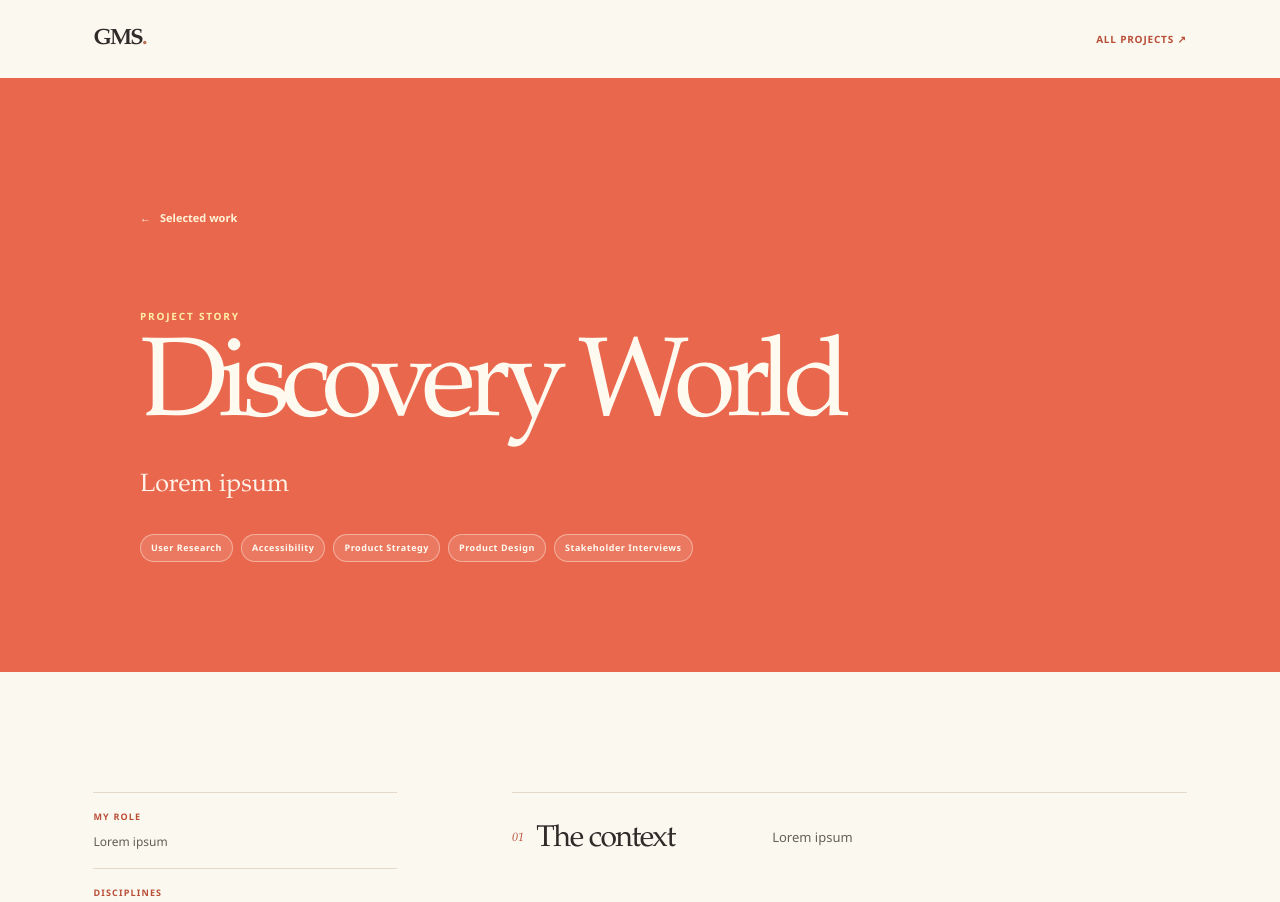
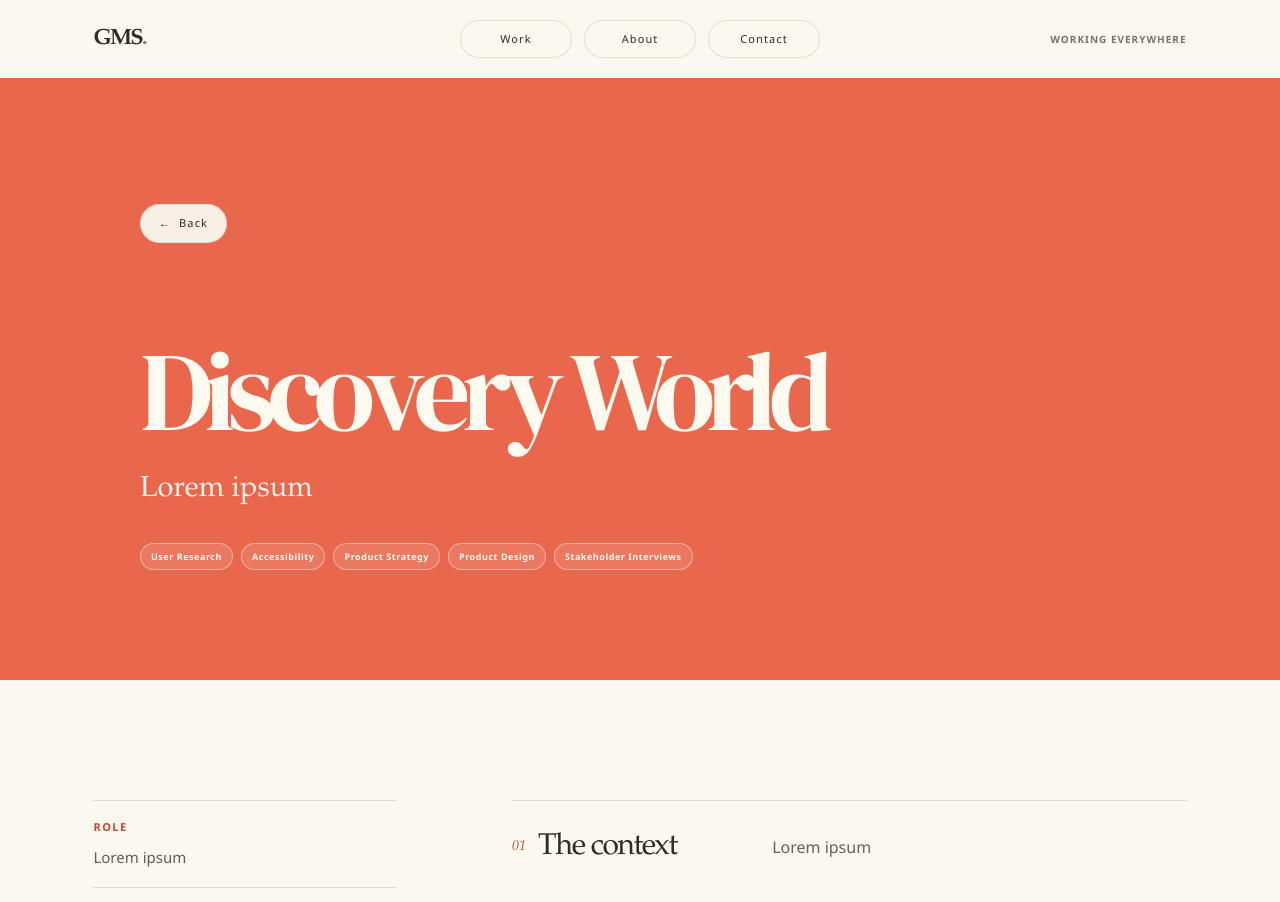
Before and after one commit to sladekg/sladekg.github.io, a Next.js app in the folder sladekg-portfolio/: page /projects/discovery-world in a window 1280 px wide. Shown: the top 902 px of the page. Built offline with nearby package versions, Linux system fonts and the light colour scheme.

Commit message:
style header font changes

```diff
--- a/sladekg-portfolio/app/components/case-study-card.tsx
+++ b/sladekg-portfolio/app/components/case-study-card.tsx
@@ -31,7 +31,6 @@ export default function CaseStudyCard({
       </div>
       <div className="card-copy">
         <div className="card-meta">
-          <span className="card-category">Selected work</span>
           <span className="card-count">{String(index + 1).padStart(2, "0")}</span>
         </div>
         <h3>{project.title}</h3>
@@ -41,7 +40,7 @@ export default function CaseStudyCard({
           ))}
         </div>
         <p className="card-context">{project.case_study.summary}</p>
-        <span className="project-card-link">Read project story <span aria-hidden="true">↗</span></span>
+        <span className="project-card-link">Read project story</span>
       </div>
     </Link>
   );
--- a/sladekg-portfolio/app/globals.css
+++ b/sladekg-portfolio/app/globals.css
@@ -126,9 +126,10 @@ textarea:focus-visible {
 
 .hero-name {
   margin: 9px 0 1px;
-  font-family: var(--serif);
+  font-family: var(--font-dm-serif-display), serif;
   font-size: clamp(64px, 11vw, 148px);
   font-weight: 400;
+  font-style: normal;
   letter-spacing: -0.085em;
   line-height: 0.91;
 }
@@ -204,6 +205,35 @@ textarea:focus-visible {
   margin-top: -78px;
   border-bottom: 1px solid var(--line);
   background: transparent;
+}
+
+.project-page .hero-meta {
+  display: grid;
+  grid-template-columns: minmax(0, 1fr) auto minmax(0, 1fr);
+  gap: 24px;
+}
+
+.project-main-nav {
+  justify-self: center;
+}
+
+.project-main-nav .nav-actions {
+  gap: 12px;
+}
+
+.project-main-nav .nav-button {
+  display: flex;
+  align-items: center;
+  justify-content: center;
+  color: var(--ink);
+  font-size: 11px;
+  font-weight: 550;
+  text-align: center;
+  text-transform: none;
+}
+
+.project-page .hero-location {
+  justify-self: end;
 }
 
 .folder-nav-inner {
@@ -235,12 +265,34 @@ textarea:focus-visible {
   transition:
     border-color 180ms ease,
     background 180ms ease,
-    color 180ms ease;
-}
-
-.nav-button:hover {
-  border-color: #b96f55;
-  background: #f0e5d7;
+    color 180ms ease,
+    transform 180ms ease;
+}
+
+.nav-button,
+.folder-tab,
+.retry-button,
+.contact-submit,
+.resume-button,
+.back-to-projects {
+  letter-spacing: 0.1em;
+}
+
+.nav-button:hover,
+.nav-button:focus-visible,
+.project-main-nav .nav-button:hover,
+.project-main-nav .nav-button:focus-visible {
+  border-color: #525bc7;
+  background: #525bc7;
+  color: #fff;
+  transform: scale(1.04);
+}
+
+.nav-button:active,
+.project-main-nav .nav-button:active {
+  border-color: var(--ink);
+  background: var(--ink);
+  color: #fff;
 }
 
 .folder-tabs {
@@ -264,7 +316,7 @@ textarea:focus-visible {
   background: transparent;
   color: var(--muted);
   cursor: pointer;
-  font-size: 11px;
+  font-size: 14px;
   font-weight: 550;
   transition:
     min-height 220ms ease,
@@ -311,9 +363,10 @@ textarea:focus-visible {
 
 .section-heading h2 {
   margin: 8px 0 0;
-  font-family: var(--serif);
+  font-family: var(--font-dm-serif-display), serif;
   font-size: clamp(58px, 8vw, 104px);
   font-weight: 400;
+  font-style: normal;
   letter-spacing: -0.07em;
   line-height: 0.92;
 }
@@ -437,21 +490,11 @@ textarea:focus-visible {
   margin-top: auto;
   padding-top: 22px;
   color: #b94e37;
-  font-size: 11px;
+  font-size: 13px;
   font-weight: 650;
   text-decoration: underline;
   text-decoration-color: #d89a76;
   text-underline-offset: 4px;
-}
-
-.project-card-link span {
-  font-size: 15px;
-  text-decoration: none;
-  transition: transform 180ms ease;
-}
-
-.case-study-card:hover .project-card-link span {
-  transform: translate(2px, -2px);
 }
 
 .card-art {
@@ -596,8 +639,8 @@ textarea:focus-visible {
 .card-context {
   margin: 0;
   color: var(--muted);
-  font-size: 13px;
-  line-height: 1.75;
+  font-size: 15px;
+  line-height: 1.8;
 }
 
 .card-summary {
@@ -725,9 +768,10 @@ textarea:focus-visible {
 .about-copy h2 {
   max-width: 650px;
   margin: 10px 0 20px;
-  font-family: var(--serif);
+  font-family: var(--font-dm-serif-display), serif;
   font-size: clamp(52px, 7vw, 88px);
   font-weight: 400;
+  font-style: normal;
   letter-spacing: -0.065em;
   line-height: 0.98;
 }
@@ -736,8 +780,8 @@ textarea:focus-visible {
 .about-detail {
   max-width: 610px;
   color: #65675d;
-  font-size: 13px;
-  line-height: 1.9;
+  font-size: 15px;
+  line-height: 1.85;
 }
 
 .about-intro {
@@ -835,9 +879,10 @@ textarea:focus-visible {
 .contact-heading h2 {
   max-width: 720px;
   margin: 10px 0 12px;
-  font-family: var(--serif);
+  font-family: var(--font-dm-serif-display), serif;
   font-size: clamp(50px, 7vw, 84px);
   font-weight: 400;
+  font-style: normal;
   letter-spacing: -0.065em;
   line-height: 1;
   color: #fffaf0;
@@ -939,7 +984,7 @@ textarea:focus-visible {
   margin-top: 12px;
   padding: 11px 18px;
   border: 1px solid #485744;
-  border-radius: 999px 999px 999px 12px;
+  border-radius: 999px;
   background: #485744;
   color: #fff;
   cursor: pointer;
@@ -1088,14 +1133,6 @@ textarea:focus-visible {
   font-size: 10px;
 }
 
-.project-home-link {
-  color: #b94e37;
-  font-size: 10px;
-  font-weight: 650;
-  letter-spacing: 0.08em;
-  text-transform: uppercase;
-}
-
 .project-hero {
   padding: clamp(62px, 10vw, 126px) 7.3vw clamp(70px, 9vw, 110px);
   background: #e9674d;
@@ -1110,11 +1147,25 @@ textarea:focus-visible {
 .back-to-projects {
   display: inline-flex;
   align-items: center;
-  gap: 9px;
+  justify-content: center;
+  gap: 8px;
   margin-bottom: clamp(42px, 7vw, 82px);
-  color: #fff4d7;
+  padding: 10px 18px;
+  border: 1px solid rgb(226 217 202 / 84%);
+  border-radius: 999px;
+  background: rgb(251 248 240 / 94%);
+  color: var(--ink);
   font-size: 11px;
-  font-weight: 600;
+  font-weight: 550;
+  transition:
+    border-color 180ms ease,
+    background 180ms ease,
+    color 180ms ease;
+}
+
+.back-to-projects:hover {
+  border-color: #b96f55;
+  background: #f0e5d7;
 }
 
 .project-hero .section-kicker {
@@ -1124,9 +1175,10 @@ textarea:focus-visible {
 .project-hero h1 {
   max-width: 950px;
   margin: 14px 0 24px;
-  font-family: var(--serif);
+  font-family: var(--font-dm-serif-display), serif;
   font-size: clamp(54px, 9vw, 112px);
   font-weight: 400;
+  font-style: normal;
   letter-spacing: -0.075em;
   line-height: 0.94;
 }
@@ -1136,8 +1188,8 @@ textarea:focus-visible {
   margin: 0;
   color: #fff2e9;
   font-family: var(--serif);
-  font-size: clamp(18px, 2.3vw, 25px);
-  line-height: 1.5;
+  font-size: clamp(21px, 2.6vw, 29px);
+  line-height: 1.55;
 }
 
 .project-topic-list {
@@ -1177,13 +1229,13 @@ textarea:focus-visible {
   padding: 17px 0;
   border-bottom: 1px solid var(--line);
   color: #625d54;
-  font-size: 12px;
-  line-height: 1.6;
+  font-size: 15px;
+  line-height: 1.7;
 }
 
 .project-fact-label {
   color: #b94e37;
-  font-size: 9px;
+  font-size: 11px;
   font-weight: 700;
   letter-spacing: 0.13em;
   text-transform: uppercase;
@@ -1212,7 +1264,7 @@ textarea:focus-visible {
   padding-top: 6px;
   color: #b94e37;
   font-family: var(--serif);
-  font-size: 12px;
+  font-size: 14px;
   font-style: italic;
 }
 
@@ -1228,8 +1280,8 @@ textarea:focus-visible {
 .project-chapter p {
   margin: 2px 0 0;
   color: #656158;
-  font-size: 13px;
-  line-height: 1.9;
+  font-size: 16px;
+  line-height: 1.85;
 }
 
 .project-chapter-accent {
@@ -1253,7 +1305,7 @@ textarea:focus-visible {
   justify-self: start;
   margin-top: 24px;
   color: #b94e37;
-  font-size: 12px;
+  font-size: 14px;
   font-weight: 650;
   text-decoration: underline;
   text-underline-offset: 5px;
@@ -1343,6 +1395,19 @@ textarea:focus-visible {
   .folder-nav {
     min-height: 70px;
     margin-top: -70px;
+  }
+
+  .project-page .hero-meta {
+    grid-template-columns: 1fr;
+    gap: 10px 14px;
+  }
+
+  .project-main-nav {
+    grid-column: 1;
+  }
+
+  .project-main-nav .nav-actions {
+    justify-content: center;
   }
 
   .folder-nav-inner {
@@ -1374,14 +1439,15 @@ textarea:focus-visible {
     min-height: 54px;
     flex: 1 1 0;
     flex-direction: column;
-    gap: 4px;
+    gap: 6px;
     padding: 8px 3px 9px;
-    font-size: clamp(7px, 2.15vw, 9px);
+    font-size: clamp(9px, 2.6vw, 11px);
+    line-height: 1.2;
     text-align: center;
   }
 
   .folder-tab.is-active {
-    min-height: 60px;
+    min-height: 64px;
   }
 
   .work-section {
--- a/sladekg-portfolio/app/layout.tsx
+++ b/sladekg-portfolio/app/layout.tsx
@@ -1,5 +1,12 @@
 import type { Metadata } from "next";
+import { DM_Serif_Display } from "next/font/google";
 import "./globals.css";
+
+const dmSerifDisplay = DM_Serif_Display({
+  weight: "400",
+  subsets: ["latin"],
+  variable: "--font-dm-serif-display",
+});
 
 export const metadata: Metadata = {
   title: "Gabrielle Sladek — Product Designer & Strategist",
@@ -10,7 +17,7 @@ export const metadata: Metadata = {
 export default function RootLayout({ children }: LayoutProps<"/">) {
   return (
     <html lang="en">
-      <body>{children}</body>
+      <body className={dmSerifDisplay.variable}>{children}</body>
     </html>
   );
 }
--- a/sladekg-portfolio/app/page.tsx
+++ b/sladekg-portfolio/app/page.tsx
@@ -143,7 +143,7 @@ export default function Home() {
                 })
               }
             >
-              My Work
+              Work
             </button>
             <button
               className="nav-button"
@@ -155,7 +155,7 @@ export default function Home() {
                 })
               }
             >
-              About Me
+              About
             </button>
             <button
               className="nav-button"
@@ -167,7 +167,7 @@ export default function Home() {
                 })
               }
             >
-              Contact Me
+              Contact
             </button>
           </div>
         </div>
@@ -176,7 +176,7 @@ export default function Home() {
       <section className="work-section" aria-labelledby="work-title">
         <div className="section-heading">
           <div>
-            <p className="section-kicker" id="work">Selected work</p>
+            <p className="section-kicker" id="work">My Work</p>
             <h2 id="work-title">
               A few things I&apos;ve made<span className="heading-period">.</span>
             </h2>
--- a/sladekg-portfolio/app/projects/[slug]/page.tsx
+++ b/sladekg-portfolio/app/projects/[slug]/page.tsx
@@ -31,17 +31,22 @@ export default async function ProjectPage({ params }: ProjectPageProps) {
         >
           GMS<span>.</span>
         </Link>
-        <Link className="project-home-link" href="/#work">
-          All projects <span aria-hidden="true">↗</span>
-        </Link>
+        <nav className="project-main-nav" aria-label="Main navigation">
+          <div className="nav-actions">
+            <Link className="nav-button" href="/#work">Work</Link>
+            <Link className="nav-button" href="/#about">About</Link>
+            <Link className="nav-button" href="/#contact">Contact</Link>
+          </div>
+        </nav>
+        <span className="hero-location">Working everywhere</span>
       </div>
 
       <header className="project-hero">
         <div className="project-hero-inner">
           <Link className="back-to-projects" href="/#work">
-            <span aria-hidden="true">←</span> Selected work
+            <span aria-hidden="true">←</span>
+            Back
           </Link>
-          <p className="section-kicker">Project story</p>
           <h1>{project.title}</h1>
           <p className="project-lede">{project.case_study.summary}</p>
           <div className="project-topic-list" aria-label="Project disciplines">
@@ -55,7 +60,7 @@ export default async function ProjectPage({ params }: ProjectPageProps) {
       <section className="project-story" aria-label={`${project.title} case study`}>
         <div className="project-facts">
           <div>
-            <span className="project-fact-label">My role</span>
+            <span className="project-fact-label">Role</span>
             <span>{project.case_study.my_role}</span>
           </div>
           <div>
@@ -100,7 +105,7 @@ export default async function ProjectPage({ params }: ProjectPageProps) {
               target="_blank"
               rel="noreferrer"
             >
-              View project presentation <span aria-hidden="true">↗</span>
+              View project presentation
             </a>
           )}
         </div>
@@ -108,7 +113,7 @@ export default async function ProjectPage({ params }: ProjectPageProps) {
 
       <footer className="project-page-footer">
         <p>More thoughtful work, one story at a time.</p>
-        <Link href="/#work">Back to all projects <span aria-hidden="true">↑</span></Link>
+        <Link href="/#work">Back to all projects</Link>
       </footer>
     </main>
   );
```
Also changed, not shown: 1 other file (tests, documents, lock files or other folders).
